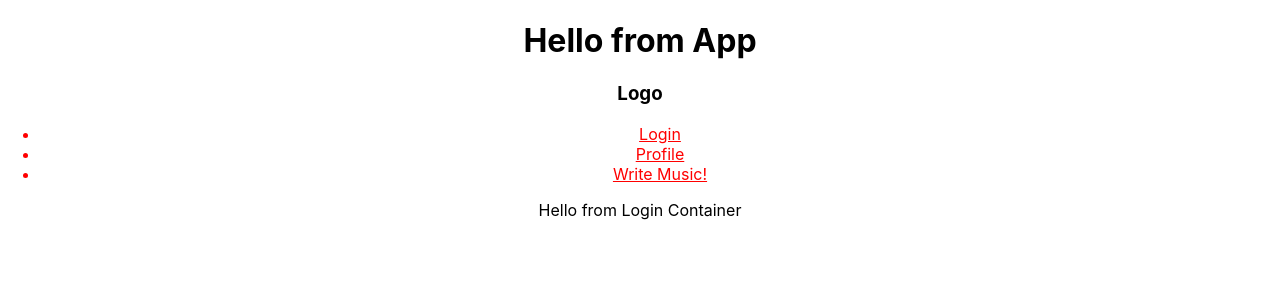
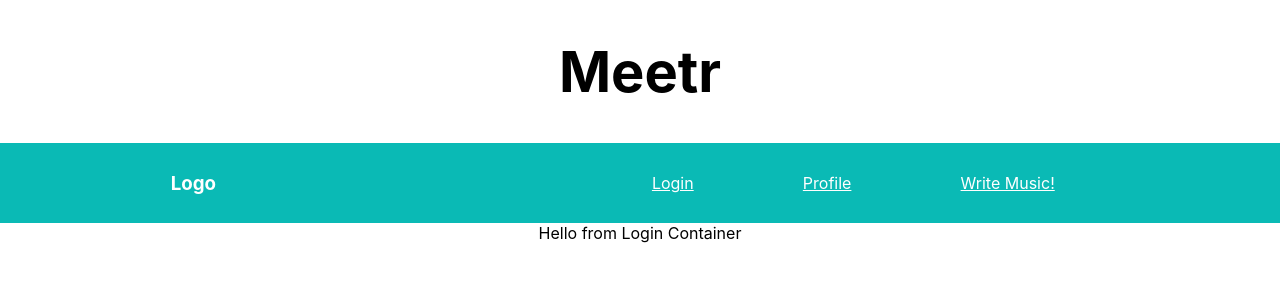
Before and after one commit to kuddleman/meetr-react, a React (Create React App) app: page / in a window 1280 px wide. Shown: the top 300 px of the page. Built offline with nearby package versions, Linux system fonts and the light colour scheme.

Commit message:
add basic css for navbar, plus tiffany blue git push

```diff
--- a/src/App.css
+++ b/src/App.css
@@ -2,28 +2,23 @@
   text-align: center;
 }
 
-.
-
-.App-header {
-  background-color: #282c34;
-  min-height: 100vh;
-  display: flex;
-  flex-direction: column;
-  align-items: center;
-  justify-content: center;
-  font-size: calc(10px + 2vmin);
-  color: white;
+.app-title {
+  font-size: 3.5em;
 }
 
-.App-link {
-  color: #61dafb;
+nav {
+  display: flex;
+  justify-content: space-around;
+  align-items: center;
+  min-height: 10vh;
+  background: #0abab5;
+  color: white
 }
 
-@keyframes App-logo-spin {
-  from {
-    transform: rotate(0deg);
-  }
-  to {
-    transform: rotate(360deg);
-  }
+.nav-links {
+  width: 40%;
+  display: flex;
+  justify-content: space-around;
+  align-items: center;
+  list-style: none;
 }
--- a/src/App.js
+++ b/src/App.js
@@ -10,7 +10,7 @@ function App() {
   return (
     <Router>
       <div className="App">
-        <h1>Hello from App</h1>
+        <h1 className="app-title">Meetr</h1>
         <Navbar />
         <Switch>
           <Route path="/" exact component={Login} />
--- a/src/components/Navbar.js
+++ b/src/components/Navbar.js
@@ -8,7 +8,7 @@ class Navbar extends React.Component {
   render() {
 
     const navStyle = {
-      color: 'red'
+      color: 'white'
     }
     return (
       <nav>
```
